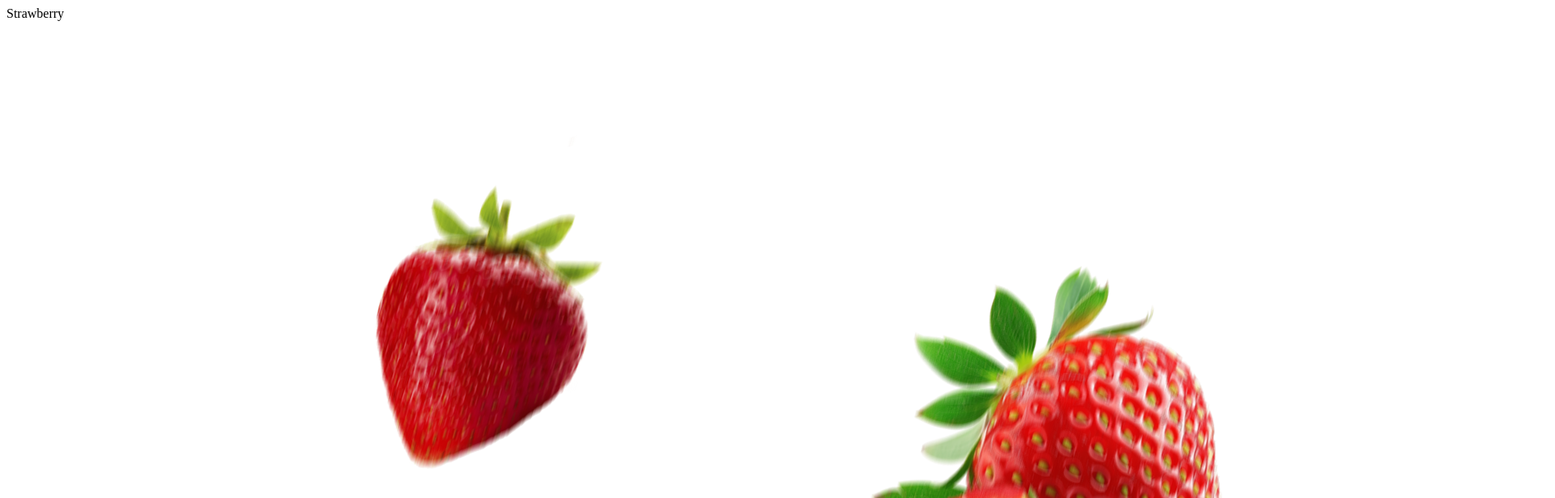
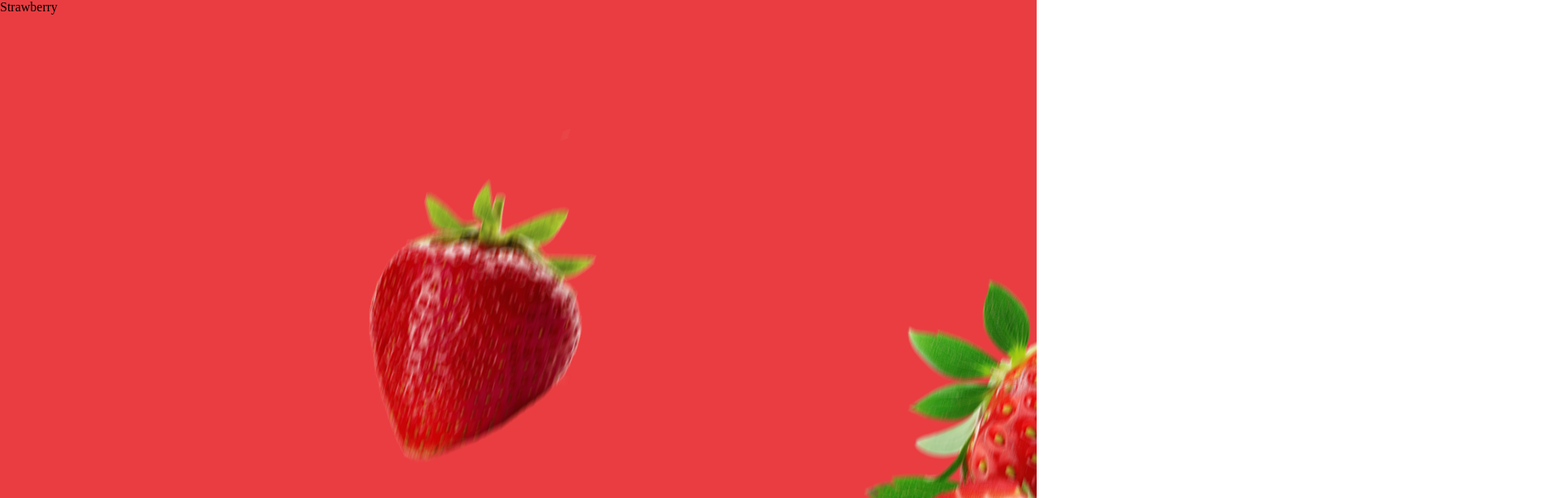
Before and after one commit to felippeximenes/projeto-animado, a plain HTML site: page index.html in a window 1280 px wide. Shown: the top 616 px of the page at 81% size, 1920 px wide, since content can reach past the window. Drawn offline with Linux system fonts and the light colour scheme.

Commit message:
cores adicionadas

```diff
--- a/index.html
+++ b/index.html
@@ -9,19 +9,19 @@
 
   <body>
     <main>
-      <div class="item active">
+      <div class="item active" style="--background: #EA3D41">
         <div class="title">Strawberry</div>
         <img src="./img/Morango-refrigerante-foregroundBlur.png" class="fruit"/>
         <img src="./img/Morango-refrigerante.png" class="refri" />
       </div>
 
-      <div class="item">
+      <div class="item"style="--background: #ED5643">
         <div class="title">Avocado</div>
         <img src="./img/Abacate-refrigerante-foregroundBlur.png class="fruit"/>
         <img src="./img/Abacate-refrigerante.png" class="refri" />
       </div>
 
-      <div class="item hidden">
+      <div class="item hidden" style="--background: #E7A043">
         <div class="title">Orange</div>
         <img src="./img/Laranja-refrigerante-foregroundBlur.png" class="fruit"/>
         <img src="./img/Laranja-refrigerante.png" class="refri" />
--- a/style.css
+++ b/style.css
@@ -1,5 +1,12 @@
 .item {
     display: none;
+    width: 100%;
+    height: 100%;
+    position: absolute;
+    top: 0;
+    left: 0;
+    overflow: hidden;
+    background-color: var(--background);
 }
 
 .item.active {
```
